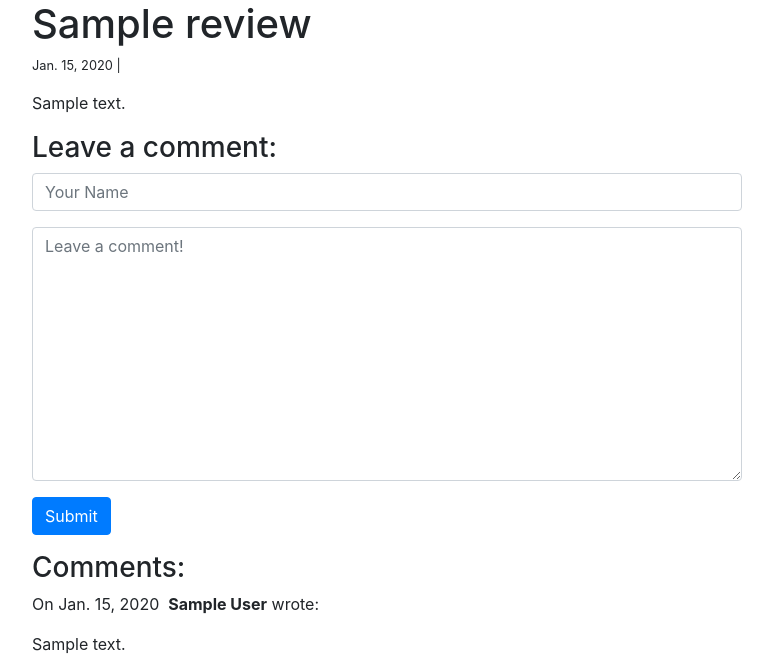
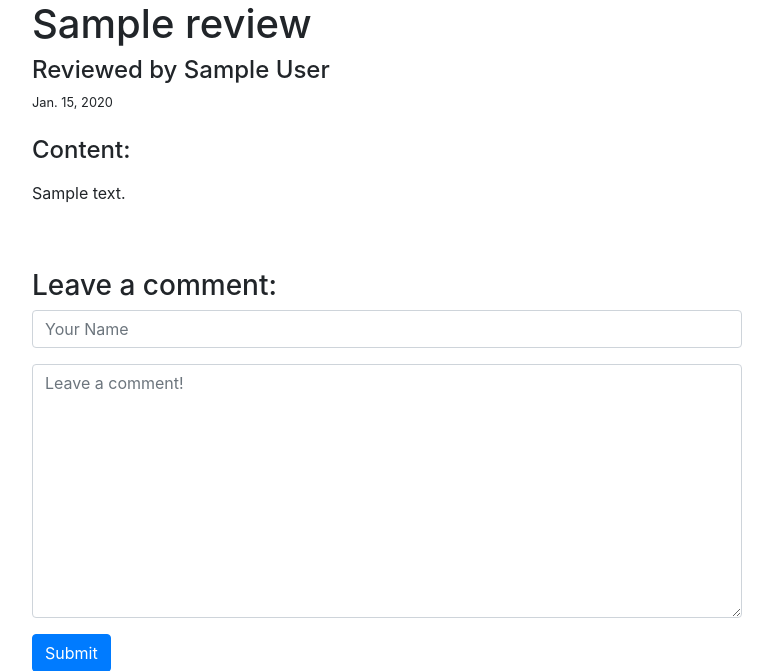
Before and after one commit to sjara11/portfolio-web-app-django, a Django app: page /reviews/1/ in a window 1280 px wide. Shown: the part 56-727 px from the top of the page, without its empty margins (253-1026 px from the left). Run offline with Django 4.2, Linux system fonts and the light colour scheme; tables that the repository leaves empty hold one stand-in row (values such as "Sample post"); some libraries are stand-ins or nearby versions.

Commit message:
add review owner

```diff
--- a/reviews/templates/review_detail.html
+++ b/reviews/templates/review_detail.html
@@ -2,10 +2,16 @@
 {% block page_content %}
 <div class="col-md-8 offset-md-2">
     <h1>{{ review.title }}</h1>
+    <h4>Reviewed by {{ review.author }}</h4>
     <small>
-        {{ review.created_on.date }} |&nbsp;
+        {{ review.created_on.date }}
     </small>
+    <br>
+    <br>
+    <h4>Content:</h4>
     <p>{{ review.body | linebreaks }}</p>
+    <br>
+    <br>
     <h3>Leave a comment:</h3>
     <form action="/reviews/{{ review.pk }}/" method="post">
         {% csrf_token %}
```
